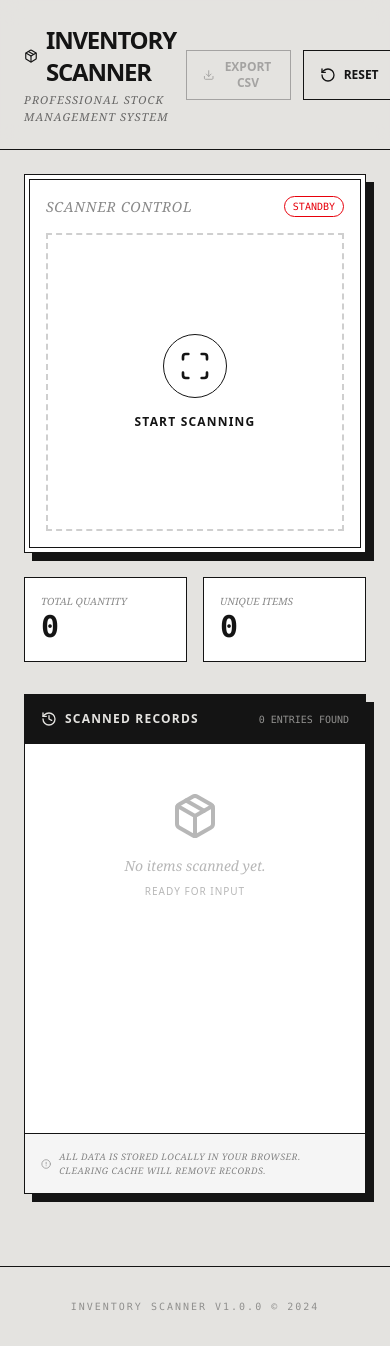
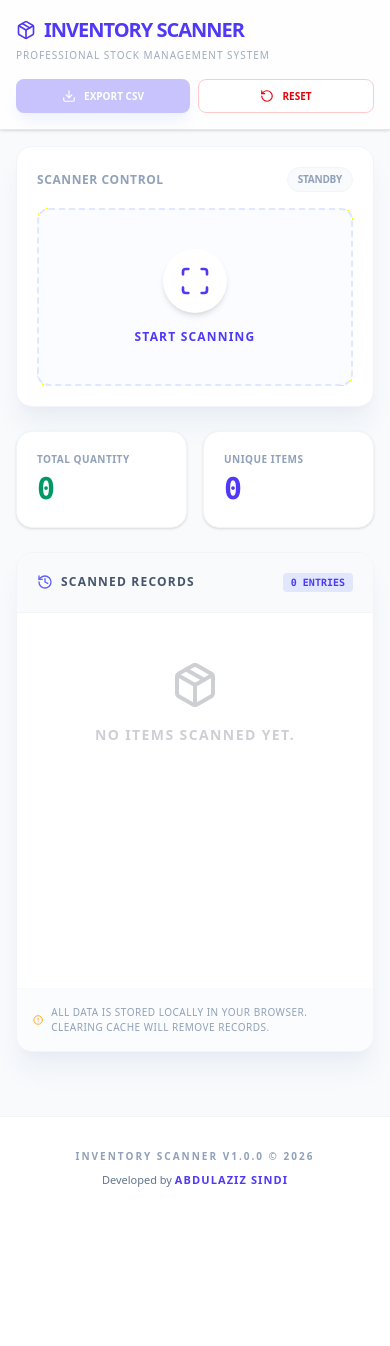
Before and after one commit to azozsindi/scanner-pro, a React (Vite) app: page / in a window 390 px wide. After the commit the page ends 1220 px from the top, so only its background shows below. Built offline with nearby package versions, Linux system fonts and the light colour scheme.

Commit message:
feat: Add scan history and improve scanner config
Introduces a new scan history feature to display the last 5 scanned codes.
Also, updates the `Html5QrcodeScanner` configuration for better performance and usability on mobile devices by adjusting aspect ratio and enabling environment facing mode.

```diff
--- a/src/App.tsx
+++ b/src/App.tsx
@@ -26,6 +26,7 @@ export default function App() {
     return saved ? JSON.parse(saved) : {};
   });
   const [lastScanned, setLastScanned] = useState<string | null>(null);
+  const [scanHistory, setScanHistory] = useState<string[]>([]);
   const [isScanning, setIsScanning] = useState(false);
   const scannerRef = useRef<Html5QrcodeScanner | null>(null);
 
@@ -40,8 +41,11 @@ export default function App() {
         "reader",
         {
           fps: 10,
-          qrbox: { width: 250, height: 250 },
-          aspectRatio: 1.0
+          qrbox: { width: 300, height: 150 },
+          aspectRatio: 1.777778,
+          videoConstraints: {
+            facingMode: "environment"
+          }
         },
         /* verbose= */ false
       );
@@ -62,9 +66,8 @@ export default function App() {
 
   function onScanSuccess(decodedText: string) {
     handleScan(decodedText);
-    // Provide visual feedback
     setLastScanned(decodedText);
-    setTimeout(() => setLastScanned(null), 2000);
+    setScanHistory(prev => [decodedText, ...prev].slice(0, 5));
   }
 
   function onScanFailure(error: any) {
@@ -149,68 +152,68 @@ export default function App() {
   const uniqueCodes = itemsArray.length;
 
   return (
-    <div className="min-h-screen bg-[#E4E3E0] text-[#141414] font-sans selection:bg-[#141414] selection:text-[#E4E3E0]">
+    <div className="min-h-screen bg-slate-50 text-slate-900 font-sans selection:bg-indigo-600 selection:text-white">
       {/* Header */}
-      <header className="border-b border-[#141414] p-6 flex justify-between items-center sticky top-0 bg-[#E4E3E0]/80 backdrop-blur-md z-50">
+      <header className="border-b border-indigo-100 p-4 sm:p-6 flex flex-col sm:flex-row justify-between items-start sm:items-center sticky top-0 bg-white/80 backdrop-blur-md z-50 gap-4 shadow-sm">
         <div>
-          <h1 className="text-2xl font-bold tracking-tighter uppercase flex items-center gap-2">
-            <Package className="w-6 h-6" />
+          <h1 className="text-xl sm:text-2xl font-bold tracking-tighter uppercase flex items-center gap-2 text-indigo-600">
+            <Package className="w-5 h-5 sm:w-6 h-6" />
             Inventory Scanner
           </h1>
-          <p className="text-[11px] font-serif italic opacity-60 uppercase tracking-widest mt-1">
+          <p className="text-[10px] sm:text-[11px] font-medium opacity-60 uppercase tracking-widest mt-1 text-slate-500">
             Professional Stock Management System
           </p>
         </div>
-        <div className="flex gap-3">
+        <div className="flex gap-2 sm:gap-3 w-full sm:w-auto">
           <button
             onClick={exportCSV}
             disabled={itemsArray.length === 0}
-            className="px-4 py-2 border border-[#141414] hover:bg-[#141414] hover:text-[#E4E3E0] transition-colors flex items-center gap-2 text-xs font-bold uppercase disabled:opacity-30 disabled:cursor-not-allowed"
+            className="flex-1 sm:flex-none px-3 sm:px-4 py-2 bg-indigo-600 text-white rounded-lg hover:bg-indigo-700 transition-all flex items-center justify-center gap-2 text-[10px] sm:text-xs font-bold uppercase shadow-lg shadow-indigo-200 disabled:opacity-30 disabled:cursor-not-allowed"
           >
-            <Download className="w-4 h-4" />
+            <Download className="w-3.5 h-3.5 sm:w-4 h-4" />
             Export CSV
           </button>
           <button
             onClick={clearInventory}
-            className="px-4 py-2 border border-[#141414] hover:bg-red-600 hover:text-white transition-colors flex items-center gap-2 text-xs font-bold uppercase"
+            className="flex-1 sm:flex-none px-3 sm:px-4 py-2 bg-white border border-red-200 text-red-600 rounded-lg hover:bg-red-50 transition-all flex items-center justify-center gap-2 text-[10px] sm:text-xs font-bold uppercase"
           >
-            <RotateCcw className="w-4 h-4" />
+            <RotateCcw className="w-3.5 h-3.5 sm:w-4 h-4" />
             Reset
           </button>
         </div>
       </header>
 
-      <main className="max-w-5xl mx-auto p-6 grid grid-cols-1 lg:grid-cols-12 gap-8">
+      <main className="max-w-5xl mx-auto p-4 sm:p-6 grid grid-cols-1 lg:grid-cols-12 gap-6 sm:gap-8">
         {/* Scanner Section */}
         <div className="lg:col-span-5 space-y-6">
-          <div className="border border-[#141414] p-1 bg-white shadow-[8px_8px_0px_0px_rgba(20,20,20,1)]">
-            <div className="border border-[#141414] p-4 space-y-4">
+          <div className="bg-white rounded-2xl shadow-xl shadow-slate-200/60 overflow-hidden border border-slate-100">
+            <div className="p-5 sm:p-6 space-y-4">
               <div className="flex justify-between items-center">
-                <h2 className="font-serif italic text-sm uppercase tracking-wider opacity-50">Scanner Control</h2>
+                <h2 className="font-bold text-xs uppercase tracking-wider text-slate-400">Scanner Control</h2>
                 <div className={cn(
-                  "px-2 py-0.5 text-[10px] font-mono border rounded-full uppercase",
-                  isScanning ? "border-green-600 text-green-600 animate-pulse" : "border-red-600 text-red-600"
+                  "px-2.5 py-1 text-[10px] font-bold border rounded-full uppercase tracking-tight",
+                  isScanning ? "border-emerald-100 bg-emerald-50 text-emerald-600 animate-pulse" : "border-slate-100 bg-slate-50 text-slate-400"
                 )}>
-                  {isScanning ? 'Live' : 'Standby'}
+                  {isScanning ? 'Live Camera' : 'Standby'}
                 </div>
               </div>
 
               {!isScanning ? (
                 <button
                   onClick={() => setIsScanning(true)}
-                  className="w-full aspect-square border-2 border-dashed border-[#141414]/20 flex flex-col items-center justify-center gap-4 hover:bg-[#141414]/5 transition-colors group"
+                  className="w-full aspect-video rounded-xl border-2 border-dashed border-indigo-100 bg-indigo-50/30 flex flex-col items-center justify-center gap-4 hover:bg-indigo-50 hover:border-indigo-200 transition-all group"
                 >
-                  <div className="w-16 h-16 rounded-full border border-[#141414] flex items-center justify-center group-hover:scale-110 transition-transform">
+                  <div className="w-16 h-16 rounded-full bg-white shadow-md flex items-center justify-center group-hover:scale-110 transition-transform text-indigo-600">
                     <Scan className="w-8 h-8" />
                   </div>
-                  <span className="text-xs font-bold uppercase tracking-widest">Start Scanning</span>
+                  <span className="text-xs font-bold uppercase tracking-widest text-indigo-600">Start Scanning</span>
                 </button>
               ) : (
                 <div className="space-y-4">
-                  <div id="reader" className="w-full overflow-hidden border border-[#141414]"></div>
+                  <div id="reader" className="w-full overflow-hidden rounded-xl border border-slate-200 shadow-inner"></div>
                   <button
                     onClick={() => setIsScanning(false)}
-                    className="w-full py-3 bg-[#141414] text-[#E4E3E0] text-xs font-bold uppercase tracking-widest hover:bg-[#141414]/90 transition-colors"
+                    className="w-full py-3 bg-slate-900 text-white rounded-xl text-xs font-bold uppercase tracking-widest hover:bg-slate-800 transition-all shadow-lg shadow-slate-200"
                   >
                     Stop Scanner
                   </button>
@@ -218,12 +221,37 @@ export default function App() {
               )}
 
               {lastScanned && (
-                <div className="p-3 bg-green-50 border border-green-600 flex items-center gap-3 animate-in fade-in slide-in-from-top-2">
-                  <CheckCircle2 className="w-5 h-5 text-green-600" />
-                  <div>
-                    <p className="text-[10px] font-bold text-green-600 uppercase">Successfully Scanned</p>
-                    <p className="text-xs font-mono font-bold">{lastScanned}</p>
+                <div className="space-y-3">
+                  <div className="p-5 bg-indigo-600 text-white rounded-xl shadow-lg shadow-indigo-200 animate-in zoom-in-95 duration-300">
+                    <div className="flex items-center justify-between mb-2">
+                      <p className="text-[10px] font-bold uppercase tracking-[0.2em] opacity-70">Last Scanned Result</p>
+                      <div className="bg-white/20 p-1 rounded-full">
+                        <CheckCircle2 className="w-4 h-4 text-white" />
                       </div>
+                    </div>
+                    <p className="text-2xl font-mono font-bold break-all">{lastScanned}</p>
+                    <div className="mt-3 pt-3 border-t border-white/10 flex justify-between items-center">
+                      <span className="text-[10px] uppercase opacity-70 font-bold">Current Count:</span>
+                      <span className="text-sm font-bold font-mono bg-white/20 px-2 py-0.5 rounded">{inventory[lastScanned]?.count || 0}</span>
+                    </div>
+                  </div>
+
+                  {scanHistory.length > 1 && (
+                    <div className="rounded-xl border border-slate-100 p-4 bg-slate-50/50">
+                      <p className="text-[9px] font-bold uppercase tracking-widest text-slate-400 mb-3">Session History (Last 5)</p>
+                      <div className="space-y-2">
+                        {scanHistory.map((code, idx) => (
+                          <div key={`${code}-${idx}`} className={cn(
+                            "text-[11px] font-mono flex justify-between items-center py-1.5 border-b border-slate-100 last:border-0",
+                            idx === 0 ? "font-bold text-indigo-600" : "text-slate-500"
+                          )}>
+                            <span className="truncate pr-4">{code}</span>
+                            <span className="flex-shrink-0 font-bold">#{inventory[code]?.count}</span>
+                          </div>
+                        ))}
+                      </div>
+                    </div>
+                  )}
                 </div>
               )}
             </div>
@@ -231,41 +259,40 @@ export default function App() {
 
           {/* Stats */}
           <div className="grid grid-cols-2 gap-4">
-            <div className="border border-[#141414] p-4 bg-white">
-              <p className="font-serif italic text-[10px] uppercase opacity-50">Total Quantity</p>
-              <p className="text-3xl font-bold font-mono">{totalItems}</p>
+            <div className="bg-white rounded-2xl p-5 border border-slate-100 shadow-sm">
+              <p className="font-bold text-[10px] uppercase text-slate-400 tracking-wider">Total Quantity</p>
+              <p className="text-3xl font-bold font-mono text-emerald-600 mt-1">{totalItems}</p>
             </div>
-            <div className="border border-[#141414] p-4 bg-white">
-              <p className="font-serif italic text-[10px] uppercase opacity-50">Unique Items</p>
-              <p className="text-3xl font-bold font-mono">{uniqueCodes}</p>
+            <div className="bg-white rounded-2xl p-5 border border-slate-100 shadow-sm">
+              <p className="font-bold text-[10px] uppercase text-slate-400 tracking-wider">Unique Items</p>
+              <p className="text-3xl font-bold font-mono text-indigo-600 mt-1">{uniqueCodes}</p>
             </div>
           </div>
         </div>
 
         {/* List Section */}
         <div className="lg:col-span-7">
-          <div className="border border-[#141414] bg-white shadow-[8px_8px_0px_0px_rgba(20,20,20,1)] flex flex-col min-h-[500px]">
-            <div className="p-4 border-b border-[#141414] flex justify-between items-center bg-[#141414] text-[#E4E3E0]">
-              <h2 className="text-xs font-bold uppercase tracking-widest flex items-center gap-2">
-                <History className="w-4 h-4" />
+          <div className="bg-white rounded-2xl shadow-xl shadow-slate-200/60 border border-slate-100 flex flex-col min-h-[500px] overflow-hidden">
+            <div className="p-5 border-b border-slate-100 flex justify-between items-center bg-slate-50">
+              <h2 className="text-xs font-bold uppercase tracking-widest flex items-center gap-2 text-slate-600">
+                <History className="w-4 h-4 text-indigo-500" />
                 Scanned Records
               </h2>
-              <span className="text-[10px] font-mono opacity-60">
-                {itemsArray.length} ENTRIES FOUND
+              <span className="px-2 py-0.5 bg-indigo-100 text-indigo-600 rounded text-[10px] font-bold font-mono">
+                {itemsArray.length} ENTRIES
               </span>
             </div>
 
             <div className="flex-1 overflow-auto max-h-[600px]">
               {itemsArray.length === 0 ? (
-                <div className="h-full flex flex-col items-center justify-center p-12 text-center opacity-30">
+                <div className="h-full flex flex-col items-center justify-center p-12 text-center opacity-20">
                   <Package className="w-12 h-12 mb-4" />
-                  <p className="text-sm font-serif italic">No items scanned yet.</p>
-                  <p className="text-[10px] uppercase tracking-widest mt-2">Ready for input</p>
+                  <p className="text-sm font-bold uppercase tracking-widest">No items scanned yet.</p>
                 </div>
               ) : (
-                <div className="divide-y divide-[#141414]">
+                <div className="divide-y divide-slate-50">
                   {/* Table Header */}
-                  <div className="grid grid-cols-[1fr_120px_100px] p-3 bg-[#f5f5f5] text-[10px] font-serif italic uppercase tracking-wider opacity-50">
+                  <div className="hidden sm:grid grid-cols-[1fr_120px_100px] p-4 bg-slate-50/50 text-[10px] font-bold uppercase tracking-wider text-slate-400">
                     <div>Barcode / Code</div>
                     <div className="text-center">Quantity</div>
                     <div className="text-right">Actions</div>
@@ -274,40 +301,44 @@ export default function App() {
                   {itemsArray.map((item) => (
                     <div
                       key={item.code}
-                      className="grid grid-cols-[1fr_120px_100px] p-4 items-center hover:bg-[#141414] hover:text-[#E4E3E0] transition-all group"
+                      className="flex flex-col sm:grid sm:grid-cols-[1fr_120px_100px] p-5 items-start sm:items-center hover:bg-slate-50 transition-all group gap-4 sm:gap-0"
                     >
-                      <div className="space-y-1">
-                        <p className="text-sm font-mono font-bold truncate pr-4">{item.code}</p>
-                        <p className="text-[9px] font-serif italic opacity-50 group-hover:opacity-70">
+                      <div className="space-y-1 w-full">
+                        <p className="text-sm font-mono font-bold break-all sm:truncate pr-4 text-slate-700 group-hover:text-indigo-600 transition-colors">{item.code}</p>
+                        <p className="text-[10px] font-medium text-slate-400">
                           Last seen: {new Date(item.timestamp).toLocaleTimeString()}
                         </p>
                       </div>
 
-                      <div className="flex items-center justify-center gap-3">
+                      <div className="flex items-center justify-between sm:justify-center gap-3 w-full sm:w-auto border-t border-slate-50 sm:border-0 pt-4 sm:pt-0">
+                        <span className="sm:hidden text-[10px] font-bold uppercase text-slate-400">Quantity</span>
+                        <div className="flex items-center gap-3">
                           <button
                             onClick={() => updateCount(item.code, -1)}
-                          className="w-6 h-6 border border-current flex items-center justify-center hover:bg-white hover:text-[#141414] transition-colors"
+                            className="w-9 h-9 sm:w-8 sm:h-8 rounded-lg border border-slate-200 flex items-center justify-center hover:bg-white hover:border-indigo-200 hover:text-indigo-600 transition-all bg-white shadow-sm"
                           >
-                          <Minus className="w-3 h-3" />
+                            <Minus className="w-4 h-4 sm:w-3.5 sm:h-3.5" />
                           </button>
-                        <span className="text-lg font-bold font-mono min-w-[2ch] text-center">
+                          <span className="text-lg font-bold font-mono min-w-[2.5ch] text-center text-slate-700">
                             {item.count}
                           </span>
                           <button
                             onClick={() => updateCount(item.code, 1)}
-                          className="w-6 h-6 border border-current flex items-center justify-center hover:bg-white hover:text-[#141414] transition-colors"
+                            className="w-9 h-9 sm:w-8 sm:h-8 rounded-lg border border-slate-200 flex items-center justify-center hover:bg-white hover:border-indigo-200 hover:text-indigo-600 transition-all bg-white shadow-sm"
                           >
-                          <Plus className="w-3 h-3" />
+                            <Plus className="w-4 h-4 sm:w-3.5 sm:h-3.5" />
                           </button>
                         </div>
+                      </div>
 
-                      <div className="flex justify-end">
+                      <div className="flex justify-end w-full sm:w-auto">
                         <button
                           onClick={() => removeItem(item.code)}
-                          className="p-2 text-red-500 hover:bg-red-500 hover:text-white transition-colors"
+                          className="p-2.5 text-slate-300 hover:text-red-500 hover:bg-red-50 transition-all rounded-lg flex items-center gap-2 sm:block"
                           title="Remove item"
                         >
-                          <Trash2 className="w-4 h-4" />
+                          <span className="sm:hidden text-[10px] font-bold uppercase">Remove Item</span>
+                          <Trash2 className="w-5 h-5 sm:w-4.5 sm:h-4.5" />
                         </button>
                       </div>
                     </div>
@@ -316,9 +347,9 @@ export default function App() {
               )}
             </div>
 
-            <div className="p-4 border-t border-[#141414] bg-[#f5f5f5] flex items-center gap-2">
-              <AlertCircle className="w-4 h-4 opacity-40" />
-              <p className="text-[9px] font-serif italic opacity-50 uppercase tracking-wider">
+            <div className="p-4 border-t border-slate-50 bg-slate-50/50 flex items-center gap-2">
+              <AlertCircle className="w-4 h-4 text-amber-500" />
+              <p className="text-[10px] font-medium text-slate-400 uppercase tracking-wider">
                 All data is stored locally in your browser. Clearing cache will remove records.
               </p>
             </div>
@@ -327,9 +358,12 @@ export default function App() {
       </main>
 
       {/* Footer */}
-      <footer className="mt-12 border-t border-[#141414] p-8 text-center">
-        <p className="text-[10px] font-mono opacity-40 uppercase tracking-[0.2em]">
-          Inventory Scanner v1.0.0 &copy; 2024
+      <footer className="mt-12 border-t border-slate-100 p-8 text-center space-y-2 bg-white">
+        <p className="text-[10px] font-bold text-slate-400 uppercase tracking-[0.2em]">
+          Inventory Scanner v1.0.0 &copy; 2026
+        </p>
+        <p className="text-[11px] font-medium text-slate-500">
+          Developed by <span className="font-bold uppercase tracking-widest text-indigo-600">abdulaziz sindi</span>
         </p>
       </footer>
     </div>
```
Lines whose indentation alone changed are shown as unchanged.
